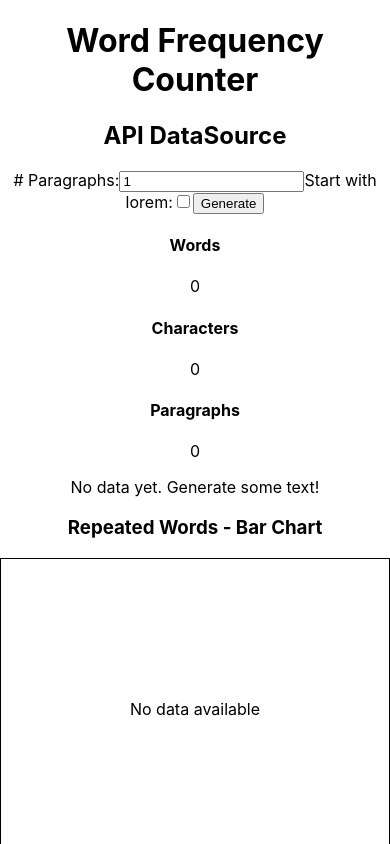
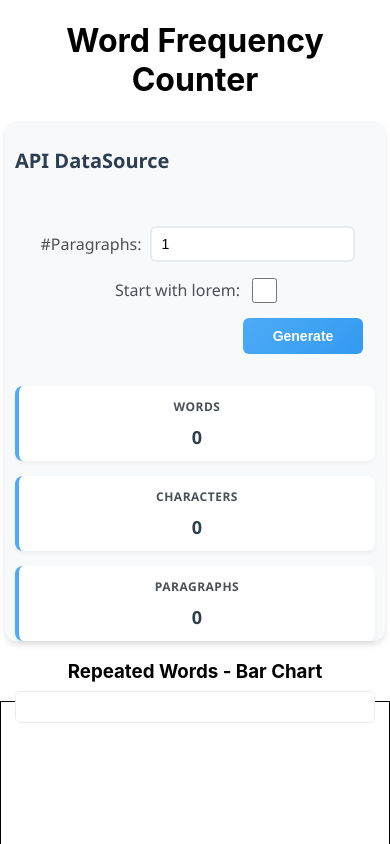
Before and after one commit to franguz03/words_frequency_counter, a React (Create React App) app: page / in a window 390 px wide. Shown: the top 844 px of the page. Built offline with nearby package versions, Linux system fonts and the light colour scheme.

Commit message:
ApiDataSource styles were added

```diff
--- a/src/components/ApiDataSource.js
+++ b/src/components/ApiDataSource.js
@@ -1,4 +1,5 @@
 import React, { useState } from 'react';
+import '../styles/ApiDataSource.css';
 
 function ApiDataSource_impl({ data, stats, onGenerate, onClear }) {
   const [paragraphs, setParagraphs] = useState(1);
@@ -15,7 +16,7 @@ function ApiDataSource_impl({ data, stats, onGenerate, onClear }) {
       {/* Controles */}
       <div className="controls">
         <label>
-          # Paragraphs:
+          #Paragraphs:
           <input
             type="number"
             min="1"
--- /dev/null
+++ b/src/styles/ApiDataSource.css
@@ -0,0 +1,270 @@
+/* ApiDataSource.css */
+.api-datasource-container {
+  max-width: 1200px;
+  margin: 0 auto;
+  padding: 20px;
+  font-family: 'Segoe UI', Tahoma, Geneva, Verdana, sans-serif;
+  background-color: #f8f9fa;
+  border-radius: 12px;
+  box-shadow: 0 4px 6px rgba(0, 0, 0, 0.1);
+  display: flex;
+  flex-direction: column;
+  gap: 20px;
+  height: 500px;
+}
+
+.api-datasource-container h2 {
+  color: #2c3e50;
+  text-align: left;
+  margin-bottom: 30px;
+  font-size: 1rem;
+  font-weight: 600;
+}
+
+/* Controlers */
+.controls {
+  display: flex;
+  flex-wrap: wrap;
+  align-items: center;
+}
+
+.controls label {
+  margin-left: 5px;
+  align-items: center;
+  display: flex;
+  flex-direction: row;
+  gap: 8px;
+  font-weight: 500;
+  color: #495057;
+  min-width: 100px;
+}
+
+.controls input[type="number"] {
+  padding: 10px 12px;
+  border: 2px solid #e9ecef;
+  border-radius: 6px;
+  font-size: 14px;
+  transition: all 0.3s ease;
+  width: 90%;
+}
+
+.controls input[type="number"]:focus {
+  outline: none;
+  border-color: #4dabf7;
+  box-shadow: 0 0 0 3px rgba(77, 171, 247, 0.1);
+}
+
+.controls input[type="checkbox"] {
+  width: 25px;
+  height: 25px;
+  margin-top: 4px;
+  accent-color: #4dabf7;
+}
+
+.controls button {
+  margin-left: auto;
+  padding: 12px 24px;
+  background: linear-gradient(135deg, #4dabf7, #339af0);
+  color: white;
+  border: none;
+  border-radius: 6px;
+  font-size: 14px;
+  font-weight: 600;
+  transition: all 0.3s ease;
+  align-self: flex-end;
+  min-width: 120px;
+}
+
+.controls button:hover {
+  background: linear-gradient(135deg, #339af0, #228be6);
+}
+/* Stats */
+.stats {
+  display: grid;
+  grid-template-columns: repeat(auto-fit, minmax(150px, 1fr));
+  gap: 20px;
+  margin-bottom: 30px;
+}
+
+.stats > div {
+  background: white;
+  padding: 20px;
+  border-radius: 8px;
+  text-align: center;
+  box-shadow: 0 2px 4px rgba(0, 0, 0, 0.05);
+  border-left: 4px solid #4dabf7;
+}
+
+.stats h4 {
+  margin: 0 0 10px 0;
+  color: #495057;
+  font-size: 14px;
+  font-weight: 600;
+  text-transform: uppercase;
+  letter-spacing: 0.5px;
+}
+
+.stats p {
+  margin: 0;
+  font-size: 24px;
+  font-weight: 700;
+  color: #2c3e50;
+}
+
+
+
+.text-output {
+  min-height: 0;
+  max-height: 300px;
+  overflow-y: auto;
+  padding: 10px;
+  border: 1px solid #e9ecef;
+  border-radius: 6px;
+  background: #ffffff;
+  font-size: 14px;
+  line-height: 1.5;
+  width: 100%;
+  box-sizing: border-box;
+}
+.text-output p {
+  margin-bottom: 20px;
+  color: #495057;
+  font-size: 16px;
+  text-align: justify;
+}
+
+.text-output p:last-child {
+  margin-bottom: 0;
+}
+
+.text-output p:empty {
+  display: none;
+}
+
+/* Button Clear */
+.clear-button {
+  margin-left: auto;
+  padding: 12px 24px;
+  background: linear-gradient(135deg, #4dabf7, #339af0);
+  color: white;
+  border: 10px;
+  border-radius: 6px;
+  font-size: 14px;
+  font-weight: 600;
+  cursor: pointer;
+  transition: all 0.3s ease;
+}
+
+.clear-button:hover {
+  background: linear-gradient(135deg, #339af0, #228be6);
+  transform: translateY(-1px);
+  box-shadow: 0 4px 8px rgba(0, 0, 0, 0.15);
+}
+
+
+/* Responsive Design */
+@media (max-width: 768px) {
+  .api-datasource-container {
+    padding: 15px;
+    margin: 10px;
+  }
+
+  .api-datasource-container h2 {
+    font-size: 1.5rem;
+    margin-bottom: 20px;
+  }
+
+  .controls {
+    flex-direction: column;
+    gap: 15px;
+    padding: 15px;
+  }
+
+  .controls label {
+    min-width: auto;
+  }
+
+  .controls button {
+    align-self: stretch;
+    max-width: none;
+  }
+
+  .stats {
+    grid-template-columns: 1fr;
+    gap: 15px;
+  }
+
+  .stats > div {
+    padding: 15px;
+  }
+
+  .stats p {
+    font-size: 20px;
+  }
+
+  .text-output {
+    padding: 20px;
+  }
+
+  .text-output p {
+    font-size: 14px;
+    line-height: 1.5;
+  }
+
+  .clear-button {
+    max-width: none;
+    width: 100%;
+  }
+}
+
+@media (max-width: 480px) {
+  .api-datasource-container {
+    padding: 10px;
+    margin: 5px;
+  }
+
+  .api-datasource-container h2 {
+    font-size: 1.25rem;
+  }
+
+  .controls {
+    padding: 12px;
+    gap: 12px;
+  }
+
+  .controls input[type="number"] {
+    padding: 8px 10px;
+  }
+
+  .controls button,
+  .clear-button {
+    padding: 10px 20px;
+  }
+
+  .text-output {
+    padding: 15px;
+  }
+
+  .stats > div {
+    padding: 12px;
+  }
+
+  .stats h4 {
+    font-size: 12px;
+  }
+
+  .stats p {
+    font-size: 18px;
+  }
+}
+
+
+.text-output p:first-child:only-child:empty {
+  color: #6c757d;
+  font-style: italic;
+  text-align: center;
+}
+
+.api-datasource-container * {
+  transition: all 0.2s ease-in-out;
+}
```
